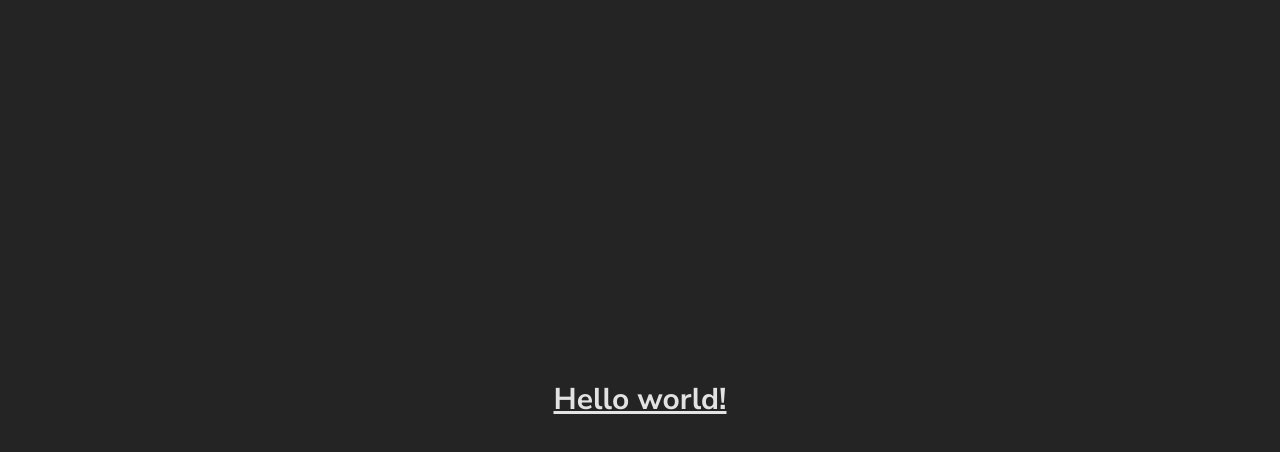
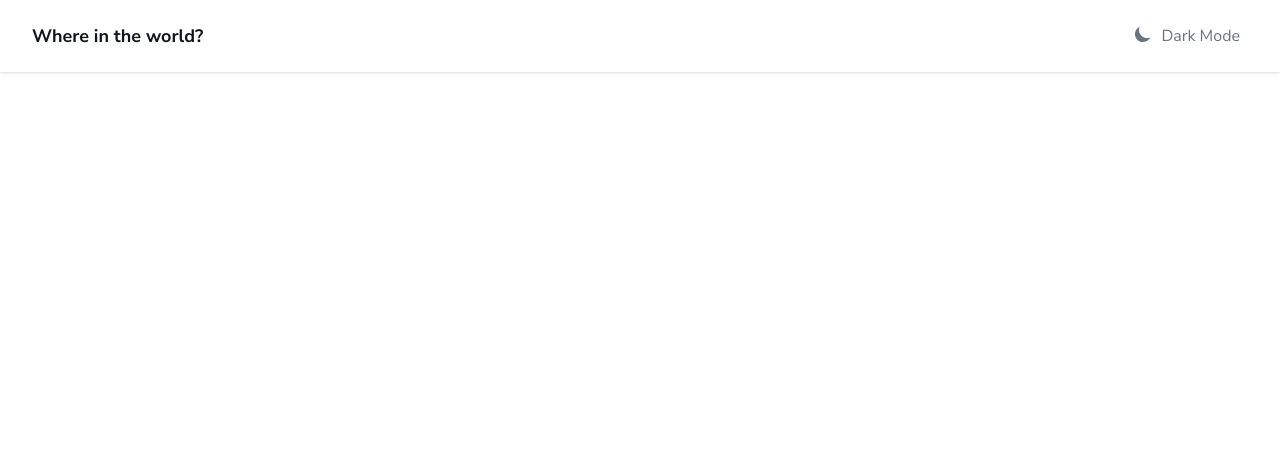
Before and after one commit to webguyian/countries-vue, a Vue app: page / in a window 1280 px wide. Shown: the top 452 px of the page. Built offline with nearby package versions, Linux system fonts and the light colour scheme.

Commit message:
Create NavBar component

```diff
--- a/src/App.vue
+++ b/src/App.vue
@@ -1,7 +1,11 @@
 <script setup>
-import HelloWorld from './components/HelloWorld.vue';
+import NavBar from './components/NavBar.vue';
 </script>
 
 <template>
-  <HelloWorld msg="Hello world!" />
+  <div
+    class="flex flex-col h-full text-[#111517] bg-[#fafafa] dark:text-white dark:bg-[#202c37]"
+  >
+    <NavBar />
+  </div>
 </template>
--- a/src/components/HelloWorld.vue
+++ /dev/null
@@ -1,15 +0,0 @@
-<script setup>
-defineProps({
-  msg: {
-    type: String,
-    required: true,
-    default: ''
-  }
-});
-</script>
-
-<template>
-  <h1 class="text-3xl font-bold underline">
-    {{ msg }}
-  </h1>
-</template>
--- /dev/null
+++ b/src/components/NavBar.vue
@@ -0,0 +1,45 @@
+<template>
+  <nav
+    class="flex items-center justify-between px-8 py-4 bg-white shadow dark:bg-[#2b3945] dark:text-white"
+  >
+    <a class="font-extrabold text-lg" href="/"> Where in the world? </a>
+    <button
+      class="flex text-gray-500 dark:text-white hover:bg-gray-100 dark:hover:bg-gray-700 focus:outline-none focus:ring-4 focus:ring-gray-200 dark:focus:ring-gray-700 rounded-md text-sm p-2"
+      type="button"
+      @click="toggleTheme"
+    >
+      <svg
+        data-id="dark-mode"
+        class="w-5 h-5"
+        fill="currentColor"
+        viewBox="0 0 20 20"
+        xmlns="http://www.w3.org/2000/svg"
+      >
+        <path
+          d="M17.293 13.293A8 8 0 016.707 2.707a8.001 8.001 0 1010.586 10.586z"
+        />
+      </svg>
+      <span data-id="dark-mode" class="text-base ml-2">Dark Mode</span>
+      <svg
+        class="w-5 h-5"
+        data-id="light-mode"
+        fill="currentColor"
+        viewBox="0 0 20 20"
+        xmlns="http://www.w3.org/2000/svg"
+      >
+        <path
+          d="M10 2a1 1 0 011 1v1a1 1 0 11-2 0V3a1 1 0 011-1zm4 8a4 4 0 11-8 0 4 4 0 018 0zm-.464 4.95l.707.707a1 1 0 001.414-1.414l-.707-.707a1 1 0 00-1.414 1.414zm2.12-10.607a1 1 0 010 1.414l-.706.707a1 1 0 11-1.414-1.414l.707-.707a1 1 0 011.414 0zM17 11a1 1 0 100-2h-1a1 1 0 100 2h1zm-7 4a1 1 0 011 1v1a1 1 0 11-2 0v-1a1 1 0 011-1zM5.05 6.464A1 1 0 106.465 5.05l-.708-.707a1 1 0 00-1.414 1.414l.707.707zm1.414 8.486l-.707.707a1 1 0 01-1.414-1.414l.707-.707a1 1 0 011.414 1.414zM4 11a1 1 0 100-2H3a1 1 0 000 2h1z"
+          fill-rule="evenodd"
+          clip-rule="evenodd"
+        />
+      </svg>
+      <span data-id="light-mode" class="text-base ml-2">Light Mode</span>
+    </button>
+  </nav>
+</template>
+
+<script setup>
+const toggleTheme = () => document.documentElement.classList.toggle('dark');
+</script>
+
+<style lang="scss" scoped></style>
--- a/src/style.css
+++ b/src/style.css
@@ -11,23 +11,26 @@
   text-rendering: optimizeLegibility;
   -webkit-font-smoothing: antialiased;
   -moz-osx-font-smoothing: grayscale;
-
-  color-scheme: light;
-  color: rgba(255, 255, 255, 0.87);
-  background-color: #242424;
+  color-scheme: light dark;
 }
 
 body {
   margin: 0;
-  display: flex;
-  place-items: center;
-  min-width: 320px;
-  min-height: 100vh;
+}
+
+:root.dark [data-id='dark-mode'],
+:root:not(.dark) [data-id='light-mode'] {
+  display: none;
 }
 
 #app {
-  max-width: 1280px;
+  max-width: 1440px;
   margin: 0 auto;
-  padding: 2rem;
-  text-align: center;
 }
+
+input[type='search']::-webkit-search-decoration,
+input[type='search']::-webkit-search-cancel-button,
+input[type='search']::-webkit-search-results-button,
+input[type='search']::-webkit-search-results-decoration {
+  -webkit-appearance: none;
+}
--- a/tailwind.config.js
+++ b/tailwind.config.js
@@ -1,8 +1,13 @@
 /** @type {import('tailwindcss').Config} */
 export default {
   content: ['./index.html', './src/**/*.{vue,js,ts,jsx,tsx}'],
+  darkMode: 'class',
   theme: {
-    extend: {}
+    extend: {
+      gridTemplateColumns: {
+        fluid: 'repeat(auto-fit, minmax(250px, 1fr))'
+      }
+    }
   },
   plugins: []
 };
```
